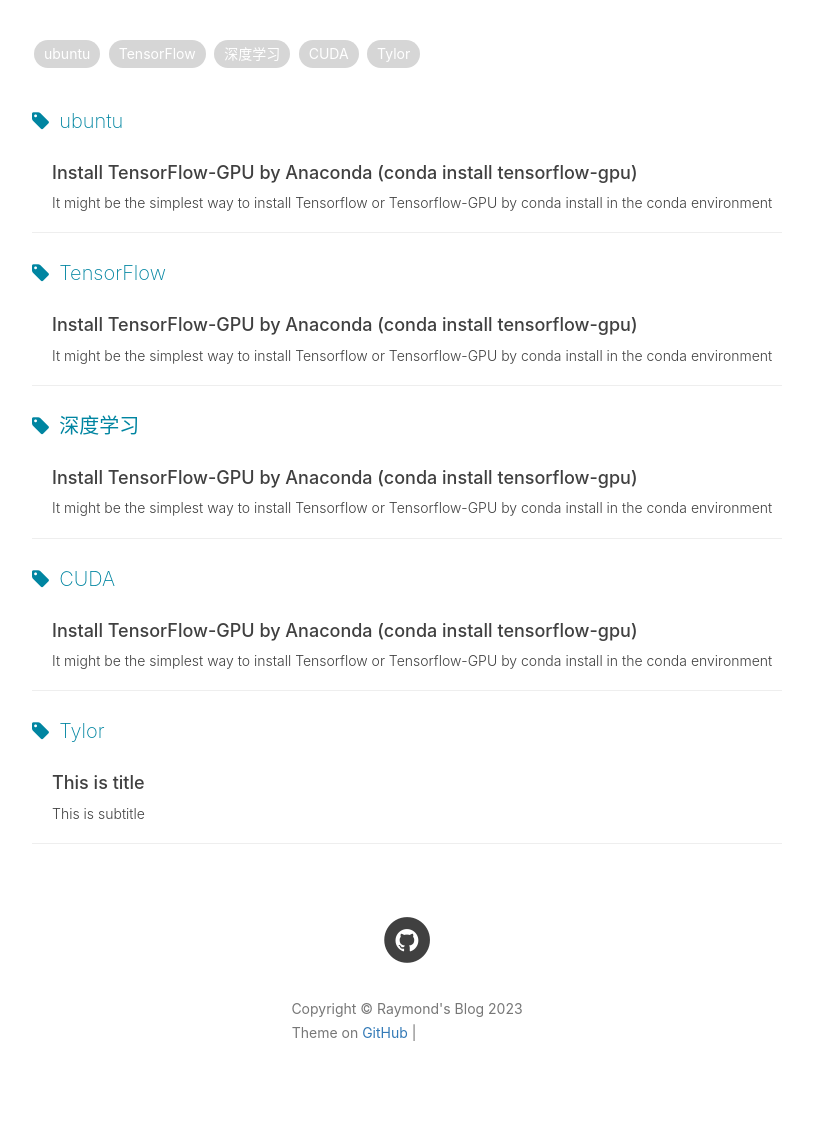
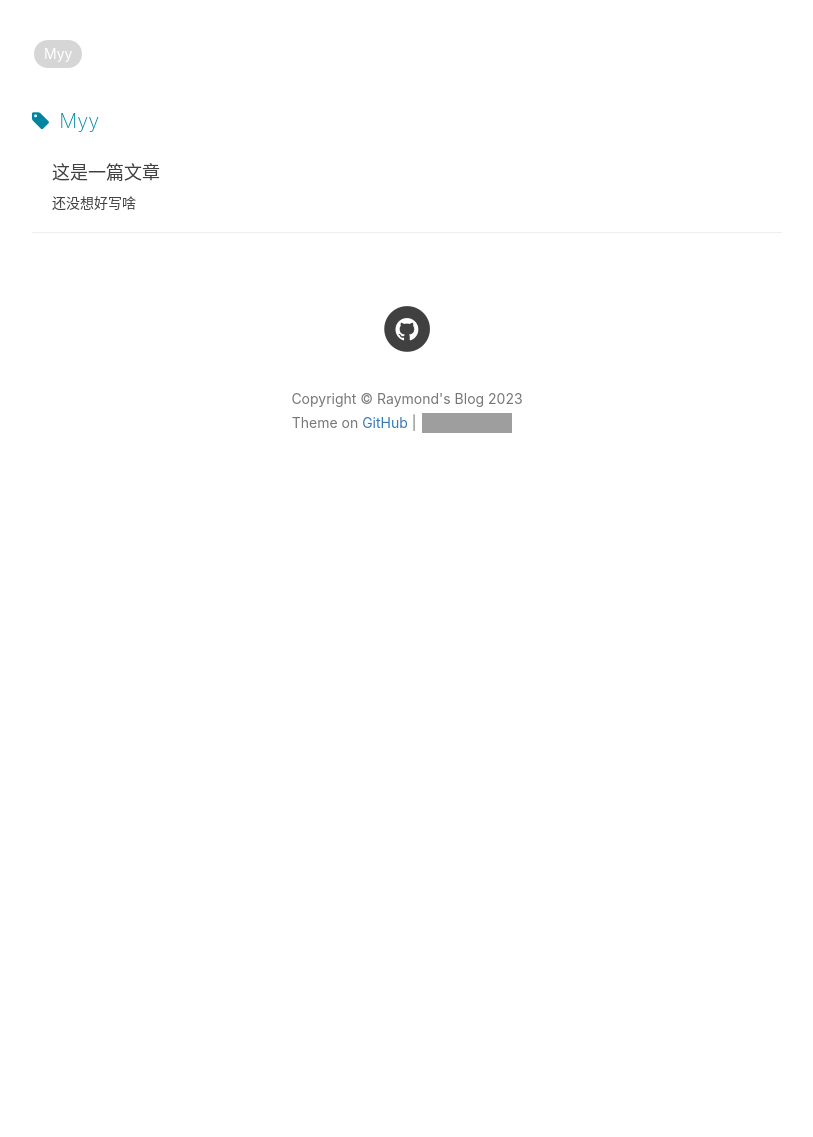
Before and after one commit to RaymondJamesG/RaymondJamesG.github.io, a Jekyll site: the page built from tags.html, in a window 1280 px wide. Shown: the part 228-1365 px from the top of the page, without its empty margins (233-1046 px from the left). Built offline with Jekyll 4.4.1, drawn with Linux system fonts in a browser that asks for light colours; nearby versions of some CDN libraries; library files that are not in the unit come from our copies; comment, search, counter and statistics services are not loaded; after the commit the page ends 900 px from its top, so only the background shows below that; grey boxes are pictures that could not be loaded.

Commit message:
修改post

````diff
--- a/_posts/2019-03-29-Install-TensorFlow-GPU-by-Anaconda(conda install tensorflow-gpu).md
+++ /dev/null
@@ -1,103 +0,0 @@
----
-layout:     post
-title:      Install TensorFlow-GPU by Anaconda (conda install tensorflow-gpu)
-subtitle:   It might be the simplest way to install Tensorflow or Tensorflow-GPU by conda install in the conda environment
-date:       2019-03-29
-author:     Wang Pei
-header-img: img/art-Anaconda-TensorFlow.jpg
-catalog: true
-tags:
-    - ubuntu
-    - TensorFlow
-    - 深度学习
-    - CUDA
----
-
-
-# Install TensorFlow-GPU by Anaconda (conda install tensorflow-gpu)
-
-It might be the simplest way to install Tensorflow or Tensorflow-GPU by conda install in the conda environment
---
-
-Nowadays, there are many tutorials that instruct how to install tensorflow or tensorflow-gpu. However, some people may feel it too complex just like me, because in those ways, you should download and install [NVIDIA drivers](https://www.nvidia.com/Download/index.aspx?lang=en-us), and then download and install [CUDA](https://developer.nvidia.com/cuda-downloads) (users need to pay attention to the version), afterwards you may sign an agreement and download cuDNN in [NVIDIA Developer](https://developer.nvidia.com/cudnn). Next, install python, and pip install tensorflow-gpu and so on. It's not esay for developer to do these, let alone it might causes some other error such as **version not match**, or **conflict between other python libraries** and so on. Moreover, if you want to [install tensorflow by compilation](https://www.tensorflow.org/install/gpu), it may take much more time.
-
-Thus I strongly reconmend you not to do this, there's a much easier way to install this. Please read the following article.
-
----
-
-## Install Anaconda
->[Anaconda](https://www.anaconda.com/) is a free and open-source distribution of the Python and R programming languages for scientific computing, that aims to simplify package management and deployment.
-
-**You can download anaconda [here](https://www.anaconda.com/distribution/#download-section).**
-
-One of the advantage of anaconda is that it can create **isolated environment** in your device, and you can configure any libraries and toolkits in the 'env' without affect other environment. Once you are nor satisfied of your configuration, you can simplily delete the environment.
-
-Note that in you are in **China**, download anaconda might take a long time due to some resons that cannot say. Instead, you can download it from [**Tsinghua mirror**](https://mirror.tuna.tsinghua.edu.cn/help/anaconda/), and install it **manually**.
-
-After downloading this successfully, try to run the installation file.
-For example, if you use ubuntu, you can cd to the path of the sh file and run the following command:
-
-```bash
-./Anaconda3-5.3.1-Linux-x86_64.sh
-```
-***Attention that you should change the command above to your own installation file name.***
-
-Then you will successfully install Anaconda!
-
-## Create new environment by conda
-
-If you are unwilling to create conda environment (maybe because of lazy), you can skip this section. However, I strongly reconmend you to create this **for the convience in the future**.
-
-Run the command below:
-```bash
-conda create -n tf
-```
-![picture1](/img/20190328post.jpg)
-
-'tf' is the name of your new conda environment, you can try other names as your own interest.
-
-For other management you conda env, you can read [this](https://conda.io/projects/conda/en/latest/user-guide/tasks/manage-environments.html?highlight=environment).
-
-## Install Tensorflow
-
-First, you need to change to the env you have just built by conda:
-```bash
-source activete tf
-```
-![picture2](/img/20190328post2.jpg)
-
-For Chinese users, before starting the installation, you may change the source of conda as the same reason before. For more details, read the webcite of [Tsinghua Mirror](https://mirror.tuna.tsinghua.edu.cn/help/anaconda/).
-Chinese users should type in this:
-```bash
-conda config --add channels https://mirrors.tuna.tsinghua.edu.cn/anaconda/pkgs/free/
-conda config --add channels https://mirrors.tuna.tsinghua.edu.cn/anaconda/pkgs/main/
-conda config --set show_channel_urls yes
-```
-
-
-Afterwards, type in the command to install TensorFlow you need:
-```bash
-conda install tensorflow-gpu
-```
-![picture3](/img/20190328post3.jpg)
-
-If you want to install a specific version of tensorflow-gpu or cpu veison, you can change the command like this:
-```bash
-conda install tensorflow-gpu=1.10.0  #if you want to install 1.10.0 version
-conda install tensorflow  #if you want to install cpu version
-```
-After anaconda solve the environment, you just need to type in 'y' to confirm the installation.
-
-Anaconda will **automatically** install other libs and toolkits needed by tensorflow(e.g. CUDA, and cuDNN), so you have no need to worry about this.
---
-
-Type in `python` to enter the python environment.
-```python
-import tensorflow as tf
-tf.__version__
-```
-When you see the version of tensorflow, such as 1.10.0, you have successfully install it.
-
-That's all, Thank you.
-
-If you encounter any problems, you can open an issue in the **Comment area**.
--- a/_posts/2019-04-21-This is  Title.md
+++ b/_posts/2019-04-21-This is  Title.md
@@ -1,13 +1,13 @@
 ---
 layout:     post
-title:      This is title
-subtitle:   This is subtitle
-date:       2019-04-21
-author:     Wang Pei
-header-img: img/post-bg-swift2.jpg
+title:      这是一篇文章
+subtitle:   还没想好写啥
+date:       2023-05-31
+author:     Raymond
+header-img: myy.jpg.jpg
 catalog: true
 tags:
-    - Tylor
+    - Myy
 ---
 
 
````
Also changed, not shown: img/myy.jpg (renamed from img/微信图片_20230531112341.jpg).
